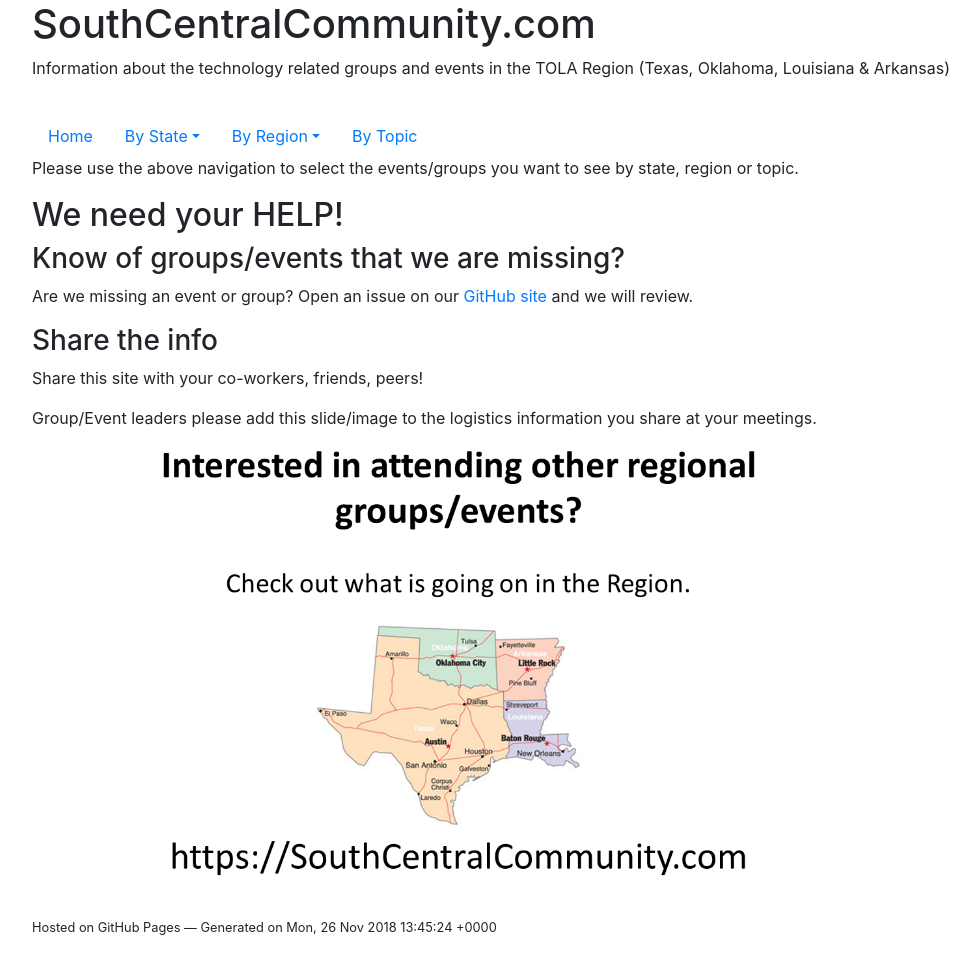
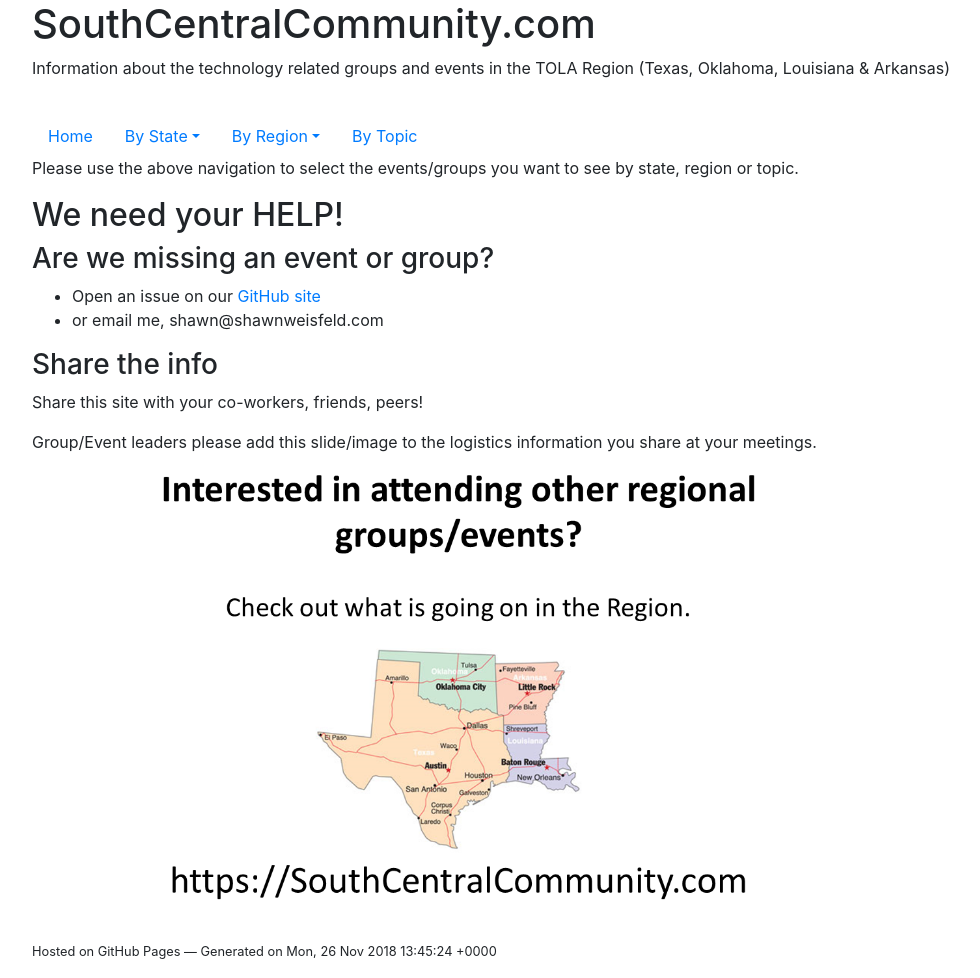
Before and after one commit to southcentralcommunity/southcentralcommunity.github.io, a Jekyll site: the page built from index.md, in a window 1280 px wide. Shown: the whole page, without its empty margins (53-1033 px from the left). Built offline with Jekyll 4.4.1, drawn with Linux system fonts in a browser that asks for light colours; our own code applies the rules of GitHub Pages for plain Markdown files; before the commit the page ends 954 px from its top, so only the background shows below that.

Commit message:
added email option

```diff
--- a/index.md
+++ b/index.md
@@ -2,8 +2,10 @@ Please use the above navigation to select the events/groups you want to see by s
 
 ## We need your HELP!
 
-### Know of groups/events that we are missing?
-Are we missing an event or group? Open an issue on our [GitHub site](https://github.com/southcentralcommunity/southcentralcommunity.github.io/issues) and we will review.
+### Are we missing an event or group?
+
+ - Open an issue on our [GitHub site](https://github.com/southcentralcommunity/southcentralcommunity.github.io/issues)
+ - or email me, shawn@shawnweisfeld.com
 
 
 ### Share the info
```
